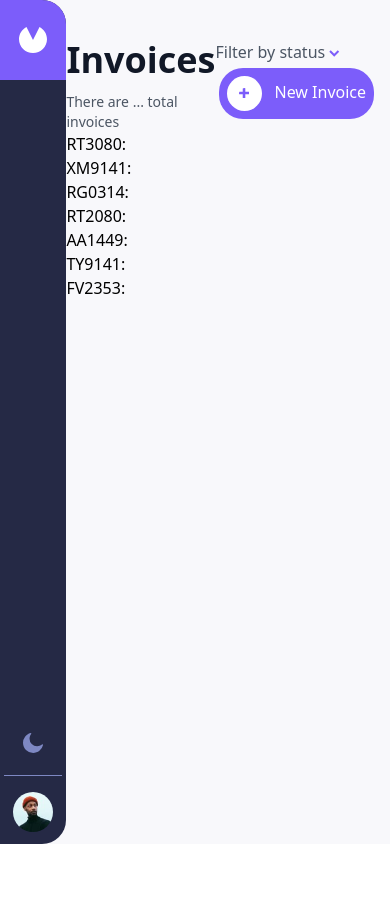
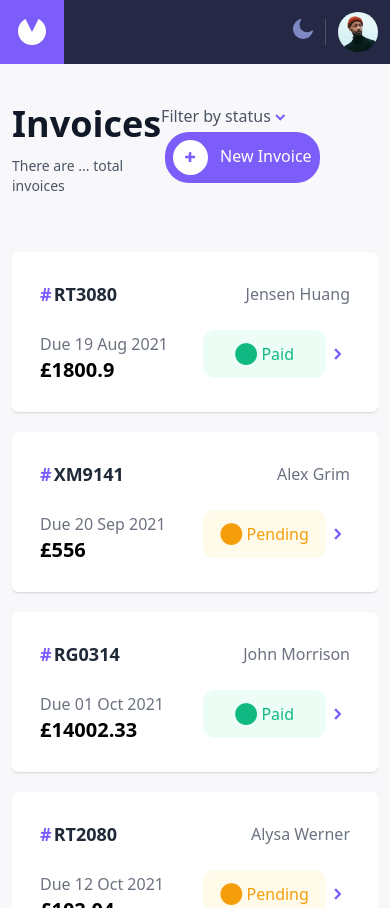
Before and after one commit to macceth/pf-invoice-app, a React (Create React App) app: page /#/invoices in a window 390 px wide. Before the commit the page ends 844 px from the top, so only its background shows below. Built offline with nearby package versions, Linux system fonts and the light colour scheme.

Commit message:
invoice items and responsive sidebar

```diff
--- a/package.json
+++ b/package.json
@@ -10,11 +10,13 @@
     "@testing-library/react": "^11.1.0",
     "@testing-library/user-event": "^12.1.10",
     "@types/jest": "^26.0.15",
+    "@types/moment": "^2.13.0",
     "@types/node": "^12.0.0",
     "@types/react": "^17.0.0",
     "@types/react-dom": "^17.0.0",
     "@types/react-router-dom": "^5.3.2",
     "gh-pages": "^3.2.3",
+    "moment": "^2.29.1",
     "react": "^17.0.2",
     "react-dom": "^17.0.2",
     "react-router-dom": "^5.3.0",
--- a/src/App.tsx
+++ b/src/App.tsx
@@ -20,13 +20,13 @@ function App() {
     });
   };
 
-  const containerClass = (theme === 'dark') ? " dark" : "";
+  const darkClass = theme === "dark" ? " dark" : "";
 
   return (
     <div className="containter transition-all duration-300">
-      <div className={containerClass}>
-        <div className="transition-all duration-300 flex h-screen w-screen bg-app-light dark:bg-gray-800">
-          <SideBar toggleDarkModeHandler={toggleDarkModeHandler} />
+      <div className={darkClass}>
+        <SideBar toggleDarkModeHandler={toggleDarkModeHandler} />
+        <div className="flex transition-all duration-300 h-screen w-auto bg-app-light dark:bg-app-dark-1 mt-16 sm:m-0 sm:ml-20">
           <Switch>
             <Route exact path="/">
               <Redirect to="/invoices" />
--- a/src/components/InvoiceItem.tsx
+++ b/src/components/InvoiceItem.tsx
@@ -1,17 +1,57 @@
 import { Link } from "react-router-dom";
+import moment from "moment";
 
 interface InvoiceItemProps {
-  id: string,
-
+  id: string;
+  clientName: string;
+  paymentDue: string;
+  total: number;
+  status: string;
 }
 
 const InvoiceItem = (props: InvoiceItemProps) => {
+  const dueDateString = moment(props.paymentDue).format("DD MMM YYYY");
 
-  return <Link to={"/invoices/" + props.id} key={props.id}>
-  <div>
-    {props.id}:
-  </div>
-</Link>
-}
+  const statusText = props.status[0].toUpperCase() + props.status.substring(1);
 
-export default InvoiceItem
+  let statusClass = "text-center p-3 w-36 rounded-xl";
+  if (props.status === "paid") statusClass += " bg-green-50 text-green-500";
+  if (props.status === "pending") statusClass += " bg-yellow-50 text-yellow-500";
+  if (props.status === "draft") statusClass += " bg-gray-50 text-gray-500";
+
+  return (
+    <Link to={"/invoices/" + props.id}>
+      <div className="hidden md:flex bg-white hover:bg-gray-50 dark:bg-app-dark-3 dark:hover:bg-app-dark-4 rounded-md w-auto mb-5 p-7 shadow justify-between items-center">
+        <div className="flex-1">
+          <span className="text-purple font-bold mr-0.5 text-lg">#</span>
+          <span className="font-bold text-gray-800 dark:text-white text-lg">{props.id}</span>
+        </div>
+        <div className="flex-1.5 text-gray-500 dark:text-gray-200">Due {dueDateString}</div>
+        <div className="flex-1.5 text-gray-500 dark:text-gray-200 bg text-left">{props.clientName}</div>
+        <div className="flex-1 font-bold text-xl text-right text-black dark:text-gray-200">£{props.total}</div>
+        <div className="flex-1.5 mx-2 flex items-center justify-center">
+          <div className={statusClass}>⬤ {statusText}</div>
+          <img className="ml-2 w-2 h-3" src={process.env.PUBLIC_URL + "/assets/icon-arrow-right.svg"} alt="icon-arrow-right" />
+        </div>
+      </div>
+
+      <div className="grid grid-cols-2 md:hidden bg-white hover:bg-gray-50 dark:bg-app-dark-3 dark:hover:bg-app-dark-4 rounded-md w-auto mb-5 p-7 shadow justify-between items-center">
+        <div className="">
+          <span className="text-purple font-bold mr-0.5 text-lg">#</span>
+          <span className="font-bold text-gray-800 dark:text-white text-lg">{props.id}</span>
+        </div>
+        <div className="text-gray-500 dark:text-gray-200 bg text-right">{props.clientName}</div>
+        <div className="mt-6">
+          <div className="text-gray-500 dark:text-gray-200">Due {dueDateString}</div>
+          <div className="text-black dark:text-gray-200 font-bold text-xl text-left">£{props.total}</div>
+        </div>
+        <div className="mx-2 mt-4 flex items-center justify-end">
+          <div className={statusClass}>⬤ {statusText}</div>
+          <img className="ml-2 w-2 h-3" src={process.env.PUBLIC_URL + "/assets/icon-arrow-right.svg"} alt="icon-arrow-right" />
+        </div>
+      </div>
+    </Link>
+  );
+};
+
+export default InvoiceItem;
--- a/src/components/SideBar.tsx
+++ b/src/components/SideBar.tsx
@@ -1,12 +1,15 @@
+import React from "react";
+
 interface SideBarProps {
   toggleDarkModeHandler: () => void;
 }
 
 const SideBar = ({ toggleDarkModeHandler }: SideBarProps) => {
   return (
-    <div className="flex flex-col w-20 bg-sidebar rounded-r-3xl overflow-hidden">
+    <React.Fragment>
+      <div className="hidden sm:flex flex-col w-20 h-screen absolute bg-app-dark-3 rounded-r-3xl overflow-hidden">
         <div className="flex-none flex justify-center items-center text-white bg-purple h-20">
-        <img src={process.env.PUBLIC_URL + "/assets/logo.svg"} alt="" />
+          <img src={process.env.PUBLIC_URL + "/assets/logo.svg"} alt="logo" />
         </div>
         <div className="flex-grow"></div>
         <div className="flex-none text-center text-white">
@@ -20,6 +23,22 @@ const SideBar = ({ toggleDarkModeHandler }: SideBarProps) => {
           <img className="rounded-full w-10 mb-3" src={process.env.PUBLIC_URL + "/assets/image-avatar.jpg"} alt="avatar" />
         </div>
       </div>
+      {/* ------------------------------- */}
+      <div className="flex justify-between sm:hidden fixed top-0 w-screen bg-app-dark-3 h-16">
+        <div className="flex-none flex justify-center items-center text-white bg-purple w-16">
+          <img src={process.env.PUBLIC_URL + "/assets/logo.svg"} alt="logo" />
+        </div>
+        <div className="flex h-auto items-center justify-center">
+          <div className="flex-none text-center text-white my-0 mr-3 pr-3 border-r border-gray-600">
+            <button onClick={toggleDarkModeHandler}>
+              <img className="block dark:hidden" src={process.env.PUBLIC_URL + "/assets/icon-moon.svg"} alt="icon-moon" />
+              <img className="hidden dark:block" src={process.env.PUBLIC_URL + "/assets/icon-sun.svg"} alt="icon-sun" />
+            </button>
+          </div>
+          <img className="rounded-full w-10 h-10 mr-3" src={process.env.PUBLIC_URL + "/assets/image-avatar.jpg"} alt="avatar" />
+        </div>
+      </div>
+    </React.Fragment>
   );
 };
 
--- a/src/pages/Invoices.tsx
+++ b/src/pages/Invoices.tsx
@@ -1,6 +1,6 @@
 import InvoiceForm, { modes } from "../components/InvoiceForm";
 import Button, { Modes as buttonModes } from "../components/Button";
-import { useState } from "react";
+import React, { useState } from "react";
 
 import data from "../data.json";
 import InvoiceItem from "../components/InvoiceItem";
@@ -13,10 +13,11 @@ const Invoices = () => {
   };
 
   return (
-    <div className="flex flex-col items-center w-screen">
+    <React.Fragment>
       {showCreateInvoice && <InvoiceForm setShowInvoiceForm={setShowInvoiceForm} mode={modes.CREATE} />}
+      <div className="flex flex-col items-center w-screen h-screen mx-3 overflow-scroll">
         <div className="container max-w-5xl pt-10 mx-auto">
-        <div className="flex justify-between">
+          <div className="flex justify-between mb-14">
             <div>
               <h1 className="text-4xl font-bold text-gray-900 dark:text-white">Invoices</h1>
               <h3 className="text-sm mt-3 text-gray-600 dark:text-white">There are ... total invoices</h3>
@@ -30,10 +31,18 @@ const Invoices = () => {
           </div>
 
           {data.map((item) => (
-          <InvoiceItem id={item.id} />
+            <InvoiceItem
+              id={item.id}
+              clientName={item.clientName}
+              paymentDue={item.paymentDue}
+              key={item.id}
+              total={item.total}
+              status={item.status}
+            />
           ))}
         </div>
       </div>
+    </React.Fragment>
   );
 };
 
--- a/tailwind.config.js
+++ b/tailwind.config.js
@@ -3,9 +3,17 @@ module.exports = {
   darkMode: 'class', // or 'media' or 'class'
   theme: {
     extend: {
+      flex: {
+        '1.5': '1.5 1.5 0%',
+        '2': '2 2 0%',
+        '3': '3 3 0%',
+      },
       colors: {
         'app-light': '#F8F8FB',
-        'sidebar': '#252945',
+        'app-dark-1': '#141625',
+        'app-dark-2': '#0C0E16',
+        'app-dark-3': '#252945',
+        'app-dark-4': '#1E2139',
         'purple': '#7C5DFA',
         'purple-light': '#9277FF',
         'gray-line': '#888EB0',
```
Also changed, not shown: 1 other file (tests, documents, lock files or other folders). Lines whose indentation alone changed are shown as unchanged.
